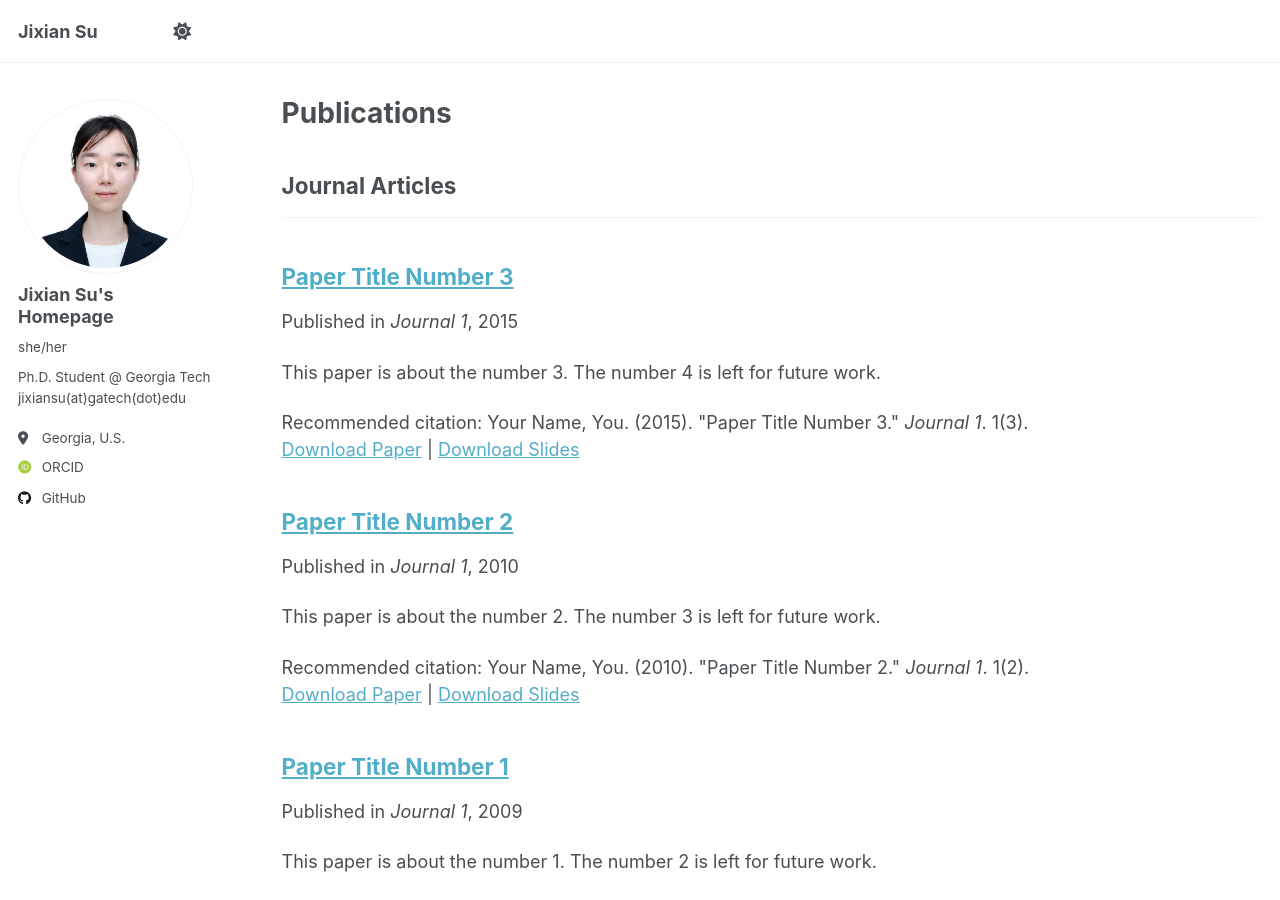
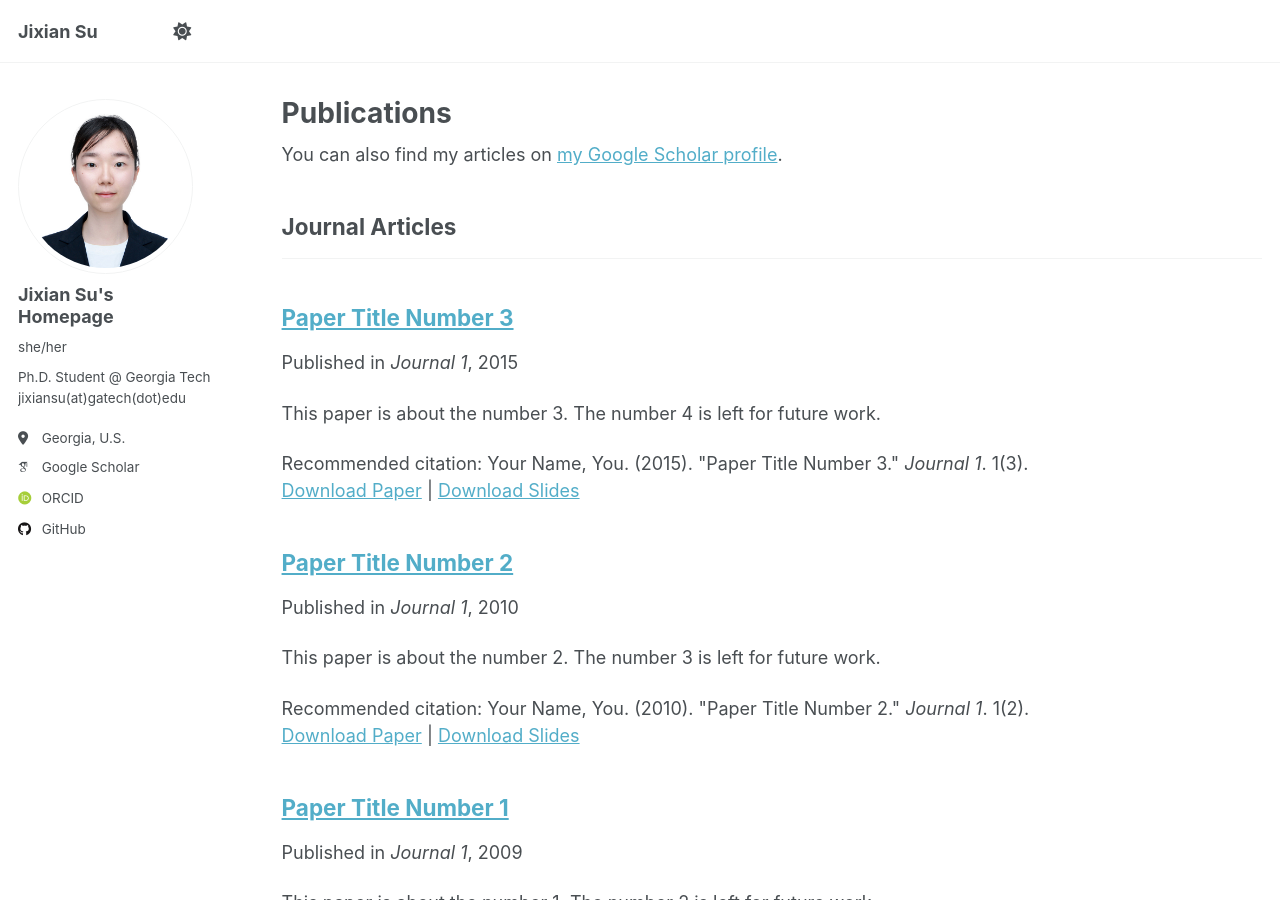
Before and after one commit to sjx07/sjx07.github.io, a Jekyll site: the page built from _pages/publications.html, in a window 1280 px wide and 900 px high. Built offline with Jekyll 4.4.1, drawn with Linux system fonts in a browser that asks for light colours; some web fonts are replaced; a script that is not in the unit is left out; part of the change alters nothing that is shown.

Commit message:
add google scholar

```diff
--- a/_config.yml
+++ b/_config.yml
@@ -35,7 +35,7 @@ author:
   # Academic websites
   academia         : # URL
   arxiv            : # URL - Update with the correct link to your profile
-  # googlescholar    : "https://scholar.google.com/citations?user=PS_CX0AAAAAJ"
+  googlescholar    : "https://scholar.google.com/citations?user=y0fGdTYAAAAJ&hl=en"
   inspire-hep      : # URL
   impactstory      : # URL
   orcid            : "http://orcid.org/0009-0001-5341-9409"
```
